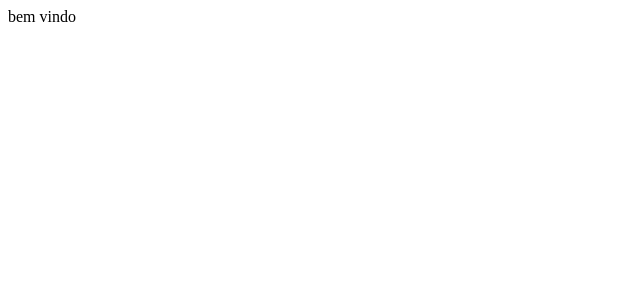
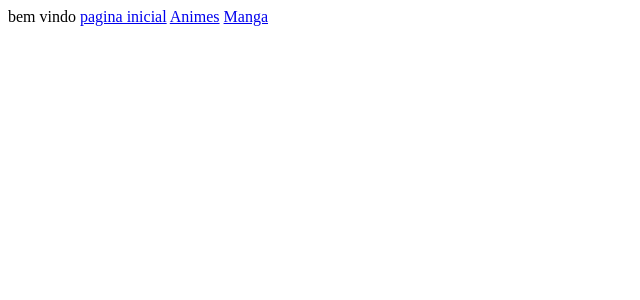
Before and after one commit to EvellynBorgesLopes1/EvellynBorgesLopes1.github.io, a SvelteKit app: page / in a window 1280 px wide. Shown: the top 300 px of the page, without its empty margins (0-640 px from the left). Built offline with nearby package versions, Linux system fonts and the light colour scheme.

Commit message:
atualiza

```diff
--- a/src/routes/+page.svelte
+++ b/src/routes/+page.svelte
@@ -1 +1,4 @@
 bem vindo
+<a href="pagina inicial"> pagina inicial</a>
+<a href="Animes"> Animes</a>
+<a href="manga"> Manga</a>
```
